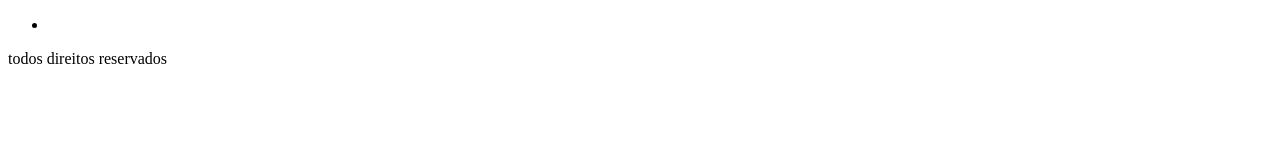
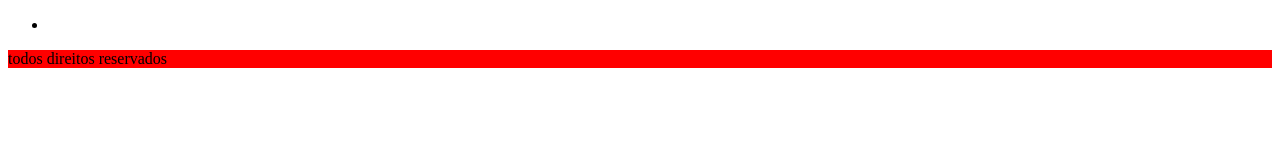
Before and after one commit to pedrohtadeu/teste_repositorio, a plain HTML site: page index.html in a window 1280 px wide. Drawn offline with Linux system fonts and the light colour scheme.

Commit message:
adcionando estilos do footer

```diff
--- a/index.html
+++ b/index.html
@@ -5,6 +5,7 @@
     <meta http-equiv="X-UA-Compatible" content="IE=edge">
     <meta name="viewport" content="width=device-width, initial-scale=1.0">
     <title>Document</title>
+    <link rel="stylesheet" href="style.css">
 </head>
 <body>
     <ul>
--- /dev/null
+++ b/style.css
@@ -0,0 +1,3 @@
+footer{
+    background-color: red;
+}
```
